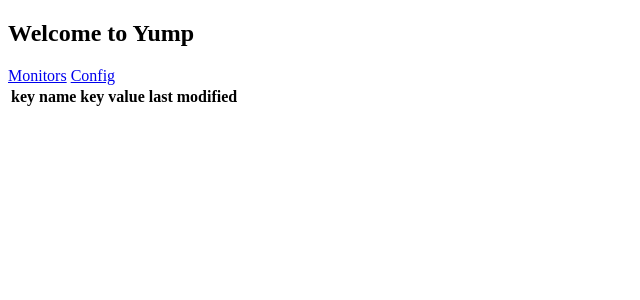
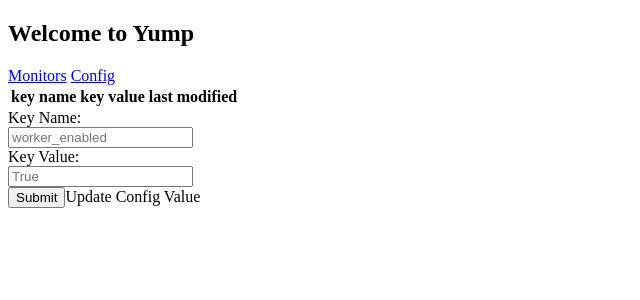
Before and after one commit to kikidun/yumpy-dog, a Flask app: page /config in a window 1280 px wide. Shown: the top 300 px of the page, without its empty margins (0-640 px from the left). Run offline with Flask 3, Linux system fonts and the light colour scheme; data that the repository does not hold is empty; some libraries are stand-ins or nearby versions.

Commit message:
add ability to edit config from ui

```diff
--- a/app/app.py
+++ b/app/app.py
@@ -388,11 +388,14 @@
 #GET config or PUT/POST
 @app.route('/api/v1/config', methods=['POST', 'GET'])
 def apiGetConfig():
+
     conn = connectDB()
     logger.debug("connected db")
     cur = conn.cursor()
     logger.debug("cursor created")
     if request.method == 'GET':
+        data = getRequestData()
+        logger.debug(f"GET Request: {data}")
         query = "SELECT * FROM config"
         cur.execute(query)
         logger.debug("query executed")
@@ -400,7 +403,8 @@
         logger.debug("results fetched")
         cur.close()
     elif request.method == 'POST':
-        data = request.get_json()
+        data = getRequestData()
+        logger.debug(f"POST Request: {data}")
         if not data or 'key' not in data or 'value' not in data:
             logger.error("error: key and value are required")
             return jsonify({"error": "key and value are required"}), 400
@@ -419,6 +423,8 @@
                 logger.error(error_message)
                 return error_message, 404
             cur.close()
+            if request.form:
+                    return redirect('/config')
             return jsonify({"success": True, "key": key, "value": value}), 200
         except Exception as e:
             conn.rollback()  # Rollback on error
--- a/app/templates/config.html
+++ b/app/templates/config.html
@@ -17,3 +17,12 @@
 </table>
 
 {% endblock %}
+{% block input %}
+<form id="addConfig" action="/api/v1/config" method="post">
+    <label for="key">Key Name:</label><br>
+    <input type="text" id="key" name="key" placeholder="worker_enabled"><br>
+    <label for="value">Key Value:</label><br>
+    <input type="text" id="value" name="value" placeholder="True"><br>
+    <input type="submit">Update Config Value</input>
+</form>
+{% endblock %}
--- a/app/templates/index.html
+++ b/app/templates/index.html
@@ -8,5 +8,6 @@
     <a href="{{ url_for('monitors') }}">Monitors</a>
     <a href="{{ url_for('config') }}">Config</a>
     {% block content %} {% endblock %}
+    {% block input %} {% endblock %}
 </body>
 </html>
--- a/app/templates/monitors.html
+++ b/app/templates/monitors.html
@@ -19,6 +19,9 @@
     </tr>
     {% endfor %}
 </table>
+
+{% endblock %}
+{% block input %}
 <form id="addMonitor" action="/api/v1/monitors" method="post">
     <label for="name">Monitor Name:</label><br>
     <input type="text" id="name" name="name" placeholder="example"><br>
@@ -36,5 +39,4 @@
     <input type="text" id="monitor_id" name="monitor_id"><br>
     <input type="submit">Delete Monitor</input>
 </form>
-
 {% endblock %}
```
